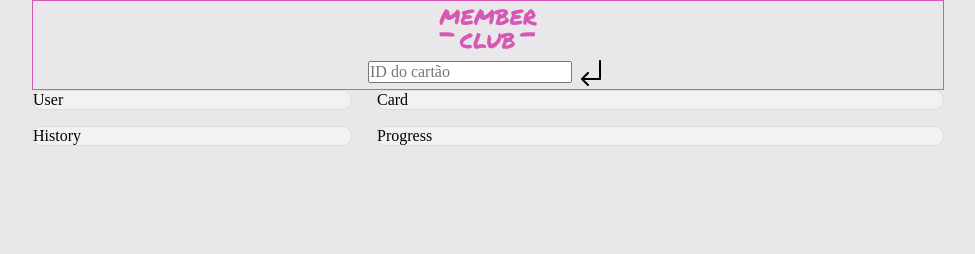
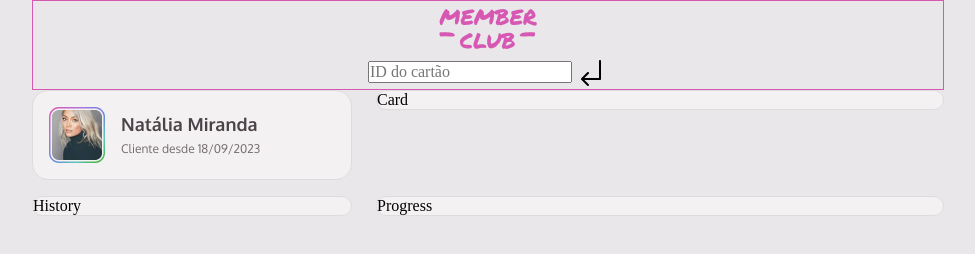
Before and after one commit to ropdias/member-club, a website built with webpack: page src/index.html in a window 1280 px wide. Shown: the whole page, without its empty margins (152-1127 px from the left). Built offline with nearby package versions, Linux system fonts and the light colour scheme.

Commit message:
applying CSS to user

```diff
--- a/src/index.html
+++ b/src/index.html
@@ -23,7 +23,11 @@
     </header>
     <main class="container main">
       <section class="user">
-        <h1>User</h1>
+        <img src="./assets/avatar.png" alt="avatar" />
+        <div>
+          <h1>Natália Miranda</h1>
+          <p>Cliente desde 18/09/2023</p>
+        </div>
       </section>
       <section class="card">
         <h1>Card</h1>
--- a/src/styles/history.css
+++ b/src/styles/history.css
@@ -4,7 +4,6 @@
   border-radius: 1rem;
   grid-column: 1/2;
   grid-row: 2/3;
-  max-width: 320px;
 }
 
 @media (width <= 57em) {
--- a/src/styles/user.css
+++ b/src/styles/user.css
@@ -4,11 +4,34 @@
   border-radius: 1rem;
   grid-column: 1/2;
   grid-row: 1/2;
-  max-width: 320px;
+  padding: 1rem;
+  display: flex;
+  gap: 1rem;
+
+  width: 20rem;
+  height: 5.625rem;
+
+  & div {
+    display: flex;
+    flex-direction: column;
+    justify-content: center;
+    gap: 0.25rem;
+
+    & h1 {
+      font: var(--font-title-sm);
+      color: var(--gray-600)
+    }
+
+    & p {
+      font: var(--font-text-xs);
+      color: var(--gray-500)
+    }
+  }
 }
 
 @media (width <= 57em) {
   .user {
     order: 1;
+    width: 21.9375rem;
   }
 }
```
